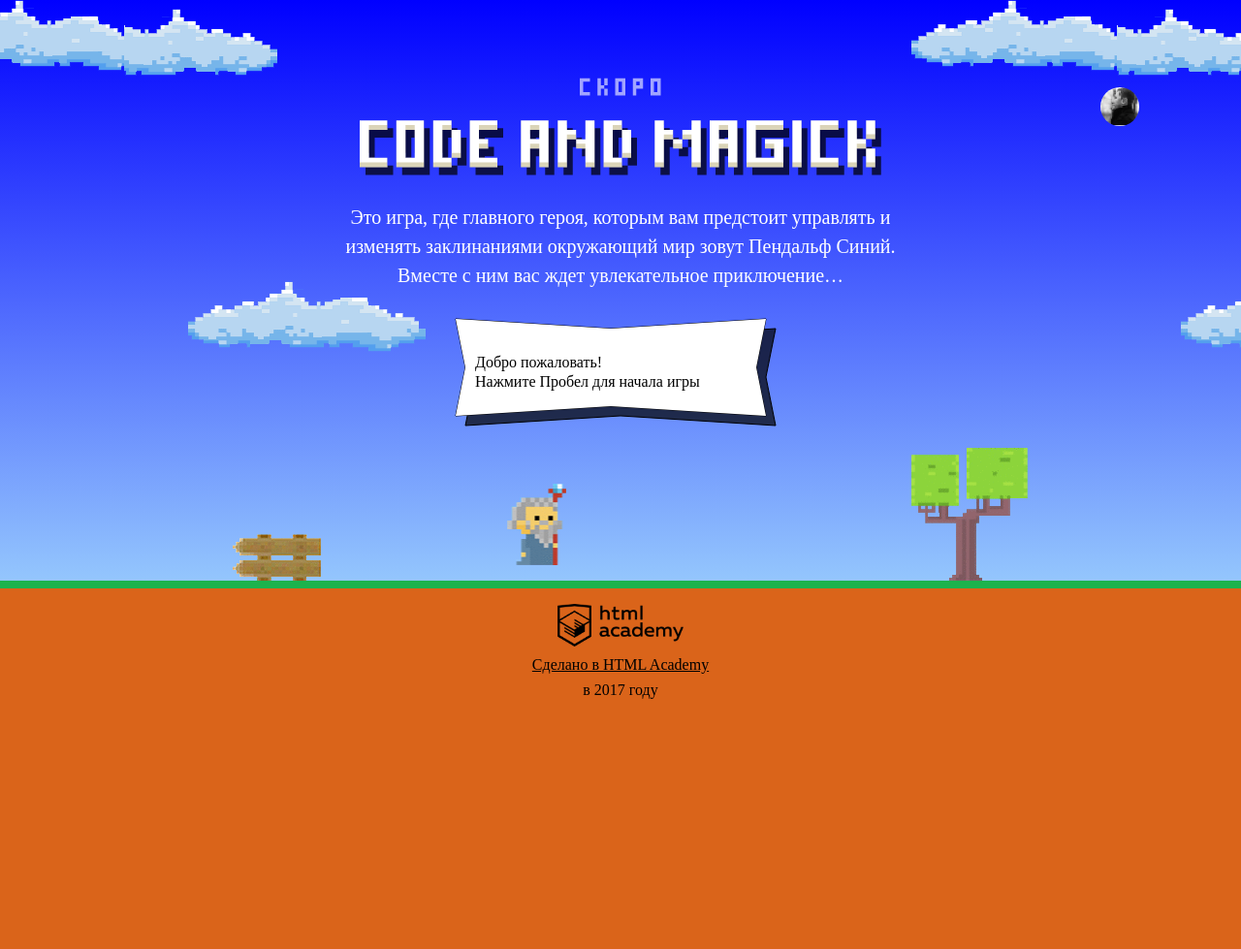
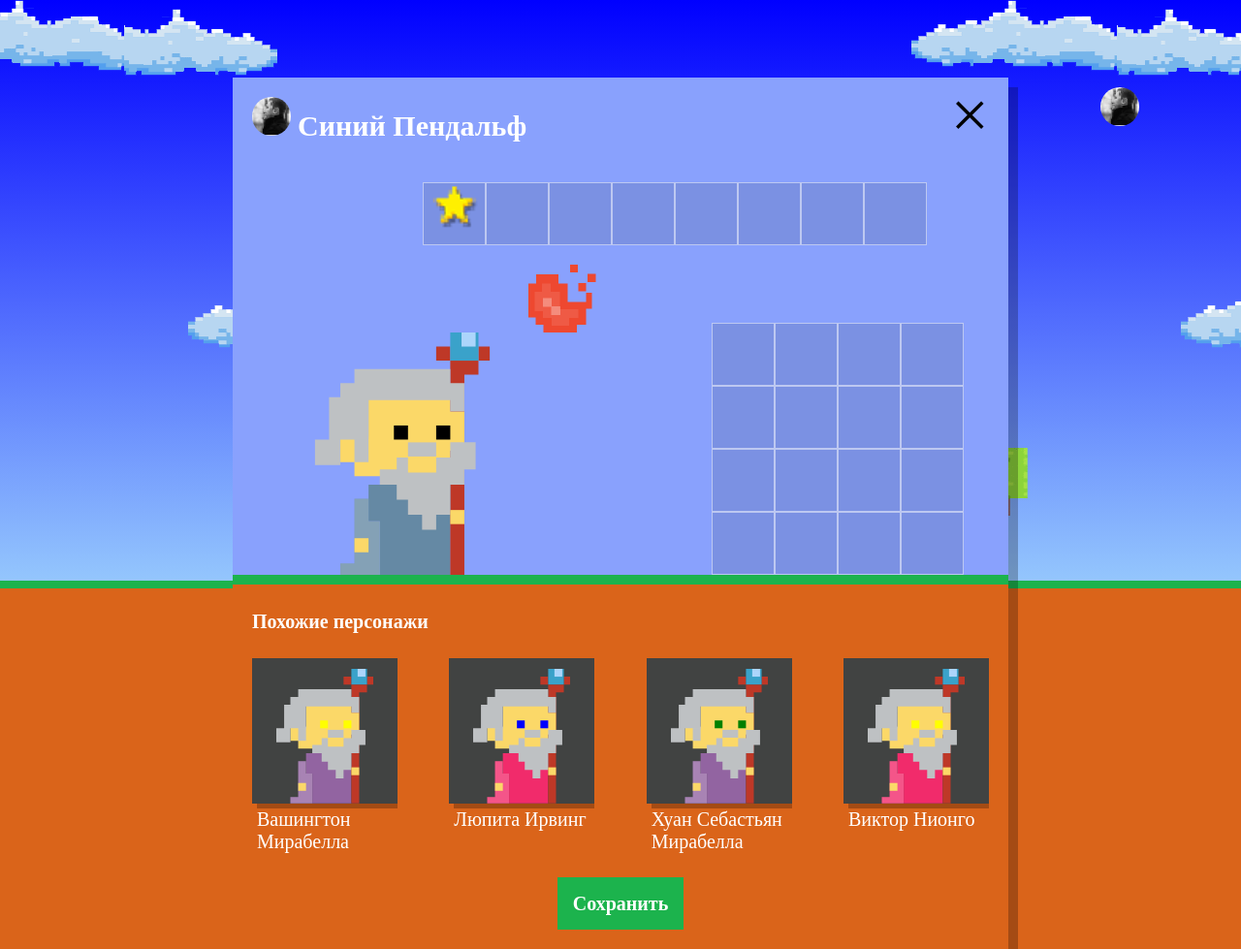
Before and after one commit to Aleson2016/237817-code-and-magick-1, a website: page index.html in a window 1280 px wide. Shown: the whole page at 97% size. Before the commit the page ends 800 px from the top, so only its background shows below. Drawn offline with Linux system fonts and the light colour scheme; a web font is replaced by a local one.

Commit message:
Добавлены похожие персонажи

```diff
--- a/index.html
+++ b/index.html
@@ -200,6 +200,7 @@
   }
 </script>
 <script src="js/stat.js"></script>
+<script src="js/setup.js"></script>
 <script src="js/game.js"></script>
 
 </body>
--- /dev/null
+++ b/js/setup.js
@@ -0,0 +1,57 @@
+'use strict';
+var WIZARD_FIRST_NAMES = ['Иван', 'Хуан Себастьян', 'Мария', 'Кристоф', 'Виктор', 'Юлия', 'Люпита', 'Вашингтон'];
+var WIZARD_SECOND_NAMES = [' да Марья', ' Верон', ' Мирабелла', ' Вальц', ' Онопко', ' Топольницкая', ' Нионго', ' Ирвинг'];
+var WIZARD_COAT_COLORS = ['rgb(101, 137, 164)', 'rgb(241, 43, 107)', 'rgb(146, 100, 161)', 'rgb(56, 159, 117)', 'rgb(215, 210, 55)', 'rgb(0, 0, 0)'];
+var WIZARD_EYES_COLORS = ['black', 'red', 'blue', 'yellow', 'green'];
+
+var userDialog = document.querySelector('.setup');
+userDialog.classList.remove('hidden');
+
+var rand = function (elements) {
+  var element = elements[Math.floor(Math.random() * elements.length)];
+  return element;
+};
+
+var wizards = [
+  {
+    name: rand(WIZARD_FIRST_NAMES) + rand(WIZARD_SECOND_NAMES),
+    coatColor: rand(WIZARD_COAT_COLORS),
+    eyesColor: rand(WIZARD_EYES_COLORS)
+  },
+  {
+    name: rand(WIZARD_FIRST_NAMES) + rand(WIZARD_SECOND_NAMES),
+    coatColor: rand(WIZARD_COAT_COLORS),
+    eyesColor: rand(WIZARD_EYES_COLORS)
+  },
+  {
+    name: rand(WIZARD_FIRST_NAMES) + rand(WIZARD_SECOND_NAMES),
+    coatColor: rand(WIZARD_COAT_COLORS),
+    eyesColor: rand(WIZARD_EYES_COLORS)
+  },
+  {
+    name: rand(WIZARD_FIRST_NAMES) + rand(WIZARD_SECOND_NAMES),
+    coatColor: rand(WIZARD_COAT_COLORS),
+    eyesColor: rand(WIZARD_EYES_COLORS)
+  },
+];
+
+var similarList = document.querySelector('.setup-similar-list');
+
+var similarWizardTemplate = document.querySelector('#similar-wizard-template').content.querySelector('.setup-similar-item');
+
+var renderWizard = function (wizard) {
+  var wizardElement = similarWizardTemplate.cloneNode(true);
+  wizardElement.querySelector('.setup-similar-label').textContent = wizards[i].name;
+  wizardElement.querySelector('.wizard-coat').style.fill = wizards[i].coatColor;
+  wizardElement.querySelector('.wizard-eyes').style.fill = wizards[i].eyesColor;
+  return wizardElement;
+};
+
+var fragment = document.createDocumentFragment();
+for (var i = 0; i < wizards.length; i++) {
+  fragment.appendChild(renderWizard(wizards[i]));
+}
+
+similarList.appendChild(fragment);
+
+document.querySelector('.setup-similar').classList.remove('hidden');
```
